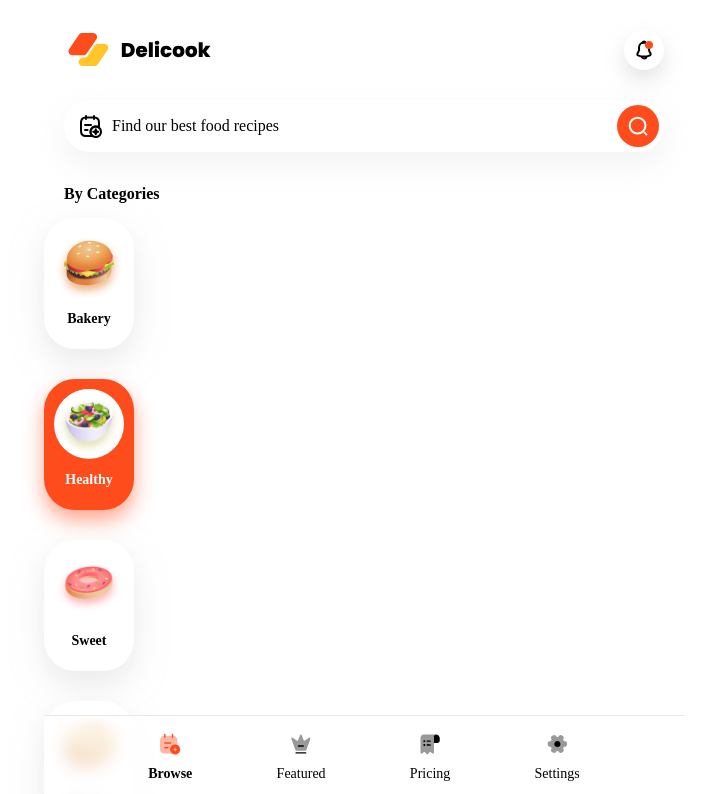
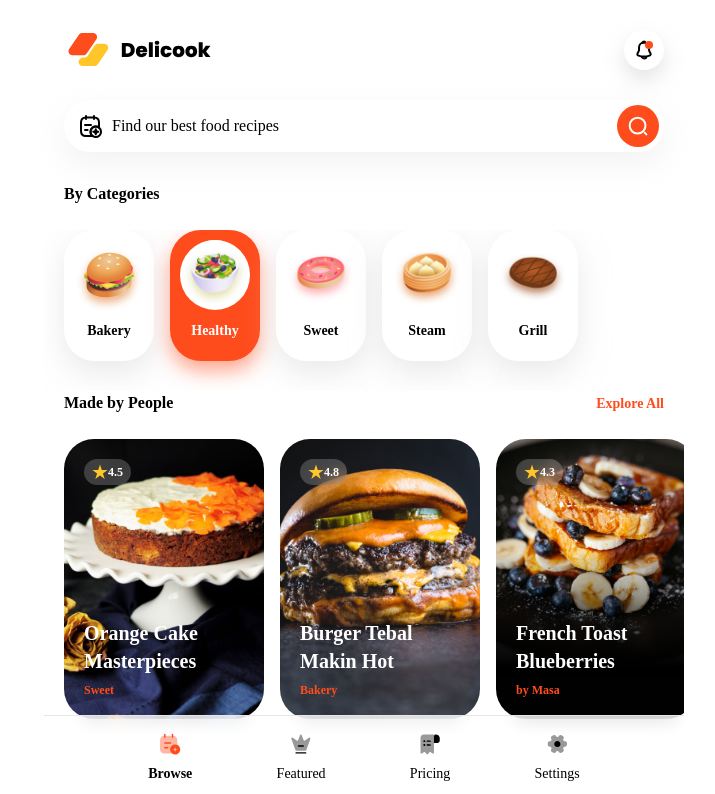
Before and after one commit to LeeMinCho/delirecipesreactbwa, a React (Vite) app: page / in a window 1280 px wide. Shown: the top 794 px of the page, without its empty margins (276-991 px from the left). Built offline with nearby package versions, Linux system fonts and the light colour scheme.

Commit message:
feat(Swiper): Install and set

```diff
--- a/package.json
+++ b/package.json
@@ -12,7 +12,8 @@
   "dependencies": {
     "react": "^18.3.1",
     "react-dom": "^18.3.1",
-    "react-router-dom": "^6.26.0"
+    "react-router-dom": "^6.26.0",
+    "swiper": "^11.1.9"
   },
   "devDependencies": {
     "@eslint/js": "^9.8.0",
--- a/src/pages/Browse.tsx
+++ b/src/pages/Browse.tsx
@@ -1,3 +1,6 @@
+import { Swiper, SwiperSlide } from "swiper/react";
+import "swiper/swiper-bundle.css";
+
 export default function Browse() {
   return (
     <>
@@ -42,8 +45,15 @@ export default function Browse() {
           <h2 className="font-bold">By Categories</h2>
         </div>
         <div className="swiper w-full mt-3">
-          <div className="swiper-wrapper">
-            <div className="swiper-slide !w-fit pb-[30px]">
+          <Swiper
+            className="w-full mt-3"
+            direction="horizontal"
+            spaceBetween={16}
+            slidesPerView="auto"
+            slidesOffsetBefore={20}
+            slidesOffsetAfter={20}
+          >
+            <SwiperSlide className="!w-fit pb-[30px]">
               <a href="category.html" className="card">
                 <div className="flex flex-col w-fit min-w-[90px] rounded-[31px] p-[10px] pb-5 gap-[10px] text-center bg-white shadow-[0_12px_30px_0_#D6D6D680] transition-all duration-300 hover:shadow-[0_10px_20px_0_#FF4C1C80] hover:bg-[#FF4C1C] hover:text-white">
                   <div className="flex shrink-0 w-[70px] h-[70px] rounded-full bg-white">
@@ -58,8 +68,8 @@ export default function Browse() {
                   </h3>
                 </div>
               </a>
-            </div>
-            <div className="swiper-slide !w-fit pb-[30px]">
+            </SwiperSlide>
+            <SwiperSlide className="!w-fit pb-[30px]">
               <a href="category.html" className="card">
                 <div className="flex flex-col w-fit min-w-[90px] rounded-[31px] p-[10px] pb-5 gap-[10px] text-center transition-all duration-300 shadow-[0_10px_20px_0_#FF4C1C80] bg-[#FF4C1C] text-white">
                   <div className="flex shrink-0 w-[70px] h-[70px] rounded-full bg-white">
@@ -74,8 +84,8 @@ export default function Browse() {
                   </h3>
                 </div>
               </a>
-            </div>
-            <div className="swiper-slide !w-fit pb-[30px]">
+            </SwiperSlide>
+            <SwiperSlide className="!w-fit pb-[30px]">
               <a href="category.html" className="card">
                 <div className="flex flex-col w-fit min-w-[90px] rounded-[31px] p-[10px] pb-5 gap-[10px] text-center bg-white shadow-[0_12px_30px_0_#D6D6D680] transition-all duration-300 hover:shadow-[0_10px_20px_0_#FF4C1C80] hover:bg-[#FF4C1C] hover:text-white">
                   <div className="flex shrink-0 w-[70px] h-[70px] rounded-full bg-white">
@@ -90,8 +100,8 @@ export default function Browse() {
                   </h3>
                 </div>
               </a>
-            </div>
-            <div className="swiper-slide !w-fit pb-[30px]">
+            </SwiperSlide>
+            <SwiperSlide className="!w-fit pb-[30px]">
               <a href="category.html" className="card">
                 <div className="flex flex-col w-fit min-w-[90px] rounded-[31px] p-[10px] pb-5 gap-[10px] text-center bg-white shadow-[0_12px_30px_0_#D6D6D680] transition-all duration-300 hover:shadow-[0_10px_20px_0_#FF4C1C80] hover:bg-[#FF4C1C] hover:text-white">
                   <div className="flex shrink-0 w-[70px] h-[70px] rounded-full bg-white">
@@ -106,8 +116,8 @@ export default function Browse() {
                   </h3>
                 </div>
               </a>
-            </div>
-            <div className="swiper-slide !w-fit pb-[30px]">
+            </SwiperSlide>
+            <SwiperSlide className="!w-fit pb-[30px]">
               <a href="category.html" className="card">
                 <div className="flex flex-col w-fit min-w-[90px] rounded-[31px] p-[10px] pb-5 gap-[10px] text-center bg-white shadow-[0_12px_30px_0_#D6D6D680] transition-all duration-300 hover:shadow-[0_10px_20px_0_#FF4C1C80] hover:bg-[#FF4C1C] hover:text-white">
                   <div className="flex shrink-0 w-[70px] h-[70px] rounded-full bg-white">
@@ -122,8 +132,8 @@ export default function Browse() {
                   </h3>
                 </div>
               </a>
-            </div>
-          </div>
+            </SwiperSlide>
+          </Swiper>
         </div>
       </section>
       <section id="MadeByPeople">
@@ -137,8 +147,15 @@ export default function Browse() {
           </a>
         </div>
         <div className="swiper w-full mt-3">
-          <div className="swiper-wrapper">
-            <div className="swiper-slide !w-fit">
+          <Swiper
+            className="w-full mt-3"
+            direction="horizontal"
+            spaceBetween={16}
+            slidesPerView="auto"
+            slidesOffsetBefore={20}
+            slidesOffsetAfter={20}
+          >
+            <SwiperSlide className="!w-fit">
               <a href="details.html" className="card">
                 <div className="relative w-[200px] h-[280px] rounded-[30px] bg-white overflow-hidden">
                   <img
@@ -169,8 +186,8 @@ export default function Browse() {
                   </div>
                 </div>
               </a>
-            </div>
-            <div className="swiper-slide !w-fit">
+            </SwiperSlide>
+            <SwiperSlide className="!w-fit">
               <a href="details.html" className="card">
                 <div className="relative w-[200px] h-[280px] rounded-[30px] bg-white overflow-hidden">
                   <img
@@ -201,8 +218,8 @@ export default function Browse() {
                   </div>
                 </div>
               </a>
-            </div>
-            <div className="swiper-slide !w-fit">
+            </SwiperSlide>
+            <SwiperSlide className="!w-fit">
               <a href="details.html" className="card">
                 <div className="relative w-[200px] h-[280px] rounded-[30px] bg-white overflow-hidden">
                   <img
@@ -233,8 +250,8 @@ export default function Browse() {
                   </div>
                 </div>
               </a>
-            </div>
-          </div>
+            </SwiperSlide>
+          </Swiper>
         </div>
       </section>
       <div
```
Also changed, not shown: 1 other file (tests, documents, lock files or other folders).
